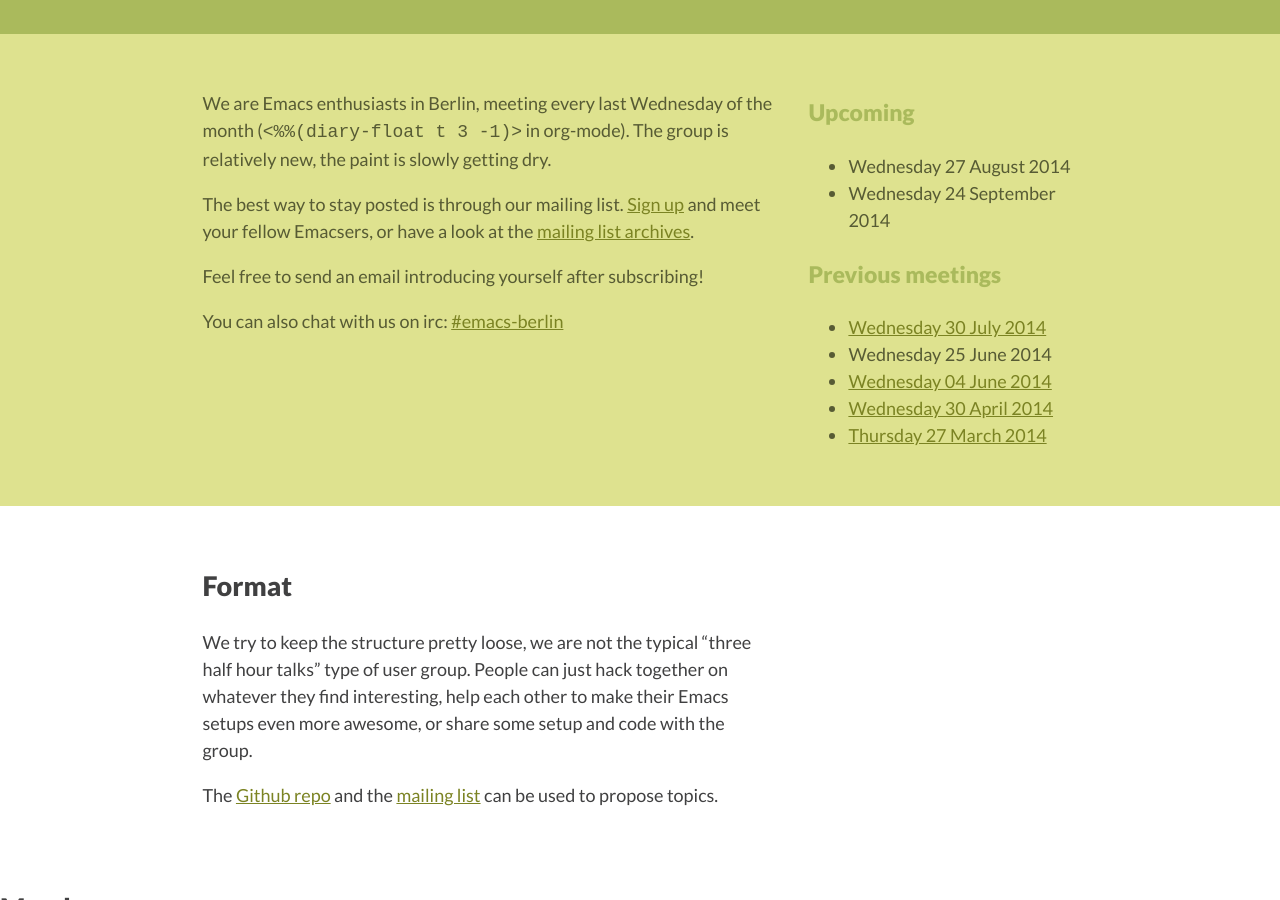
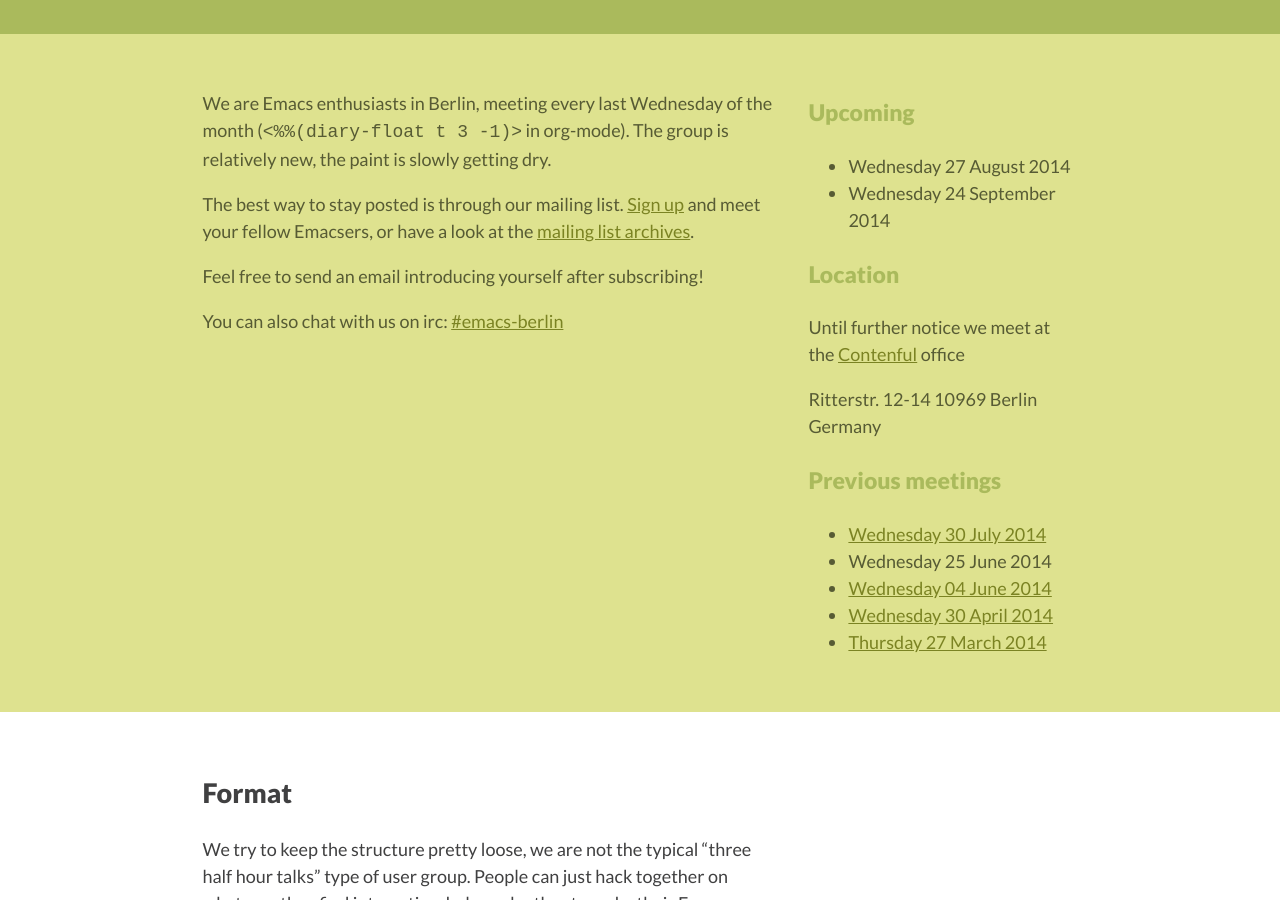
Before and after one commit to emacs-berlin/emacs-berlin.org, a Jekyll site: the page built from index.md, in a window 1280 px wide and 900 px high, scrolled down 375 px. Built offline with Jekyll 4.4.1, drawn with Linux system fonts in a browser that asks for light colours.

Commit message:
Add contenful address

```diff
--- a/index.md
+++ b/index.md
@@ -30,6 +30,14 @@ You can also chat with us on irc:
 * Wednesday 27 August 2014
 * Wednesday 24 September 2014
 
+### Location
+
+Until further notice we meet at the [Contenful](http://contentful.com) office
+
+Ritterstr. 12-14
+10969 Berlin
+Germany
+
 ### Previous meetings
 
 * [Wednesday 30 July 2014](20140730-notes.html)
```
